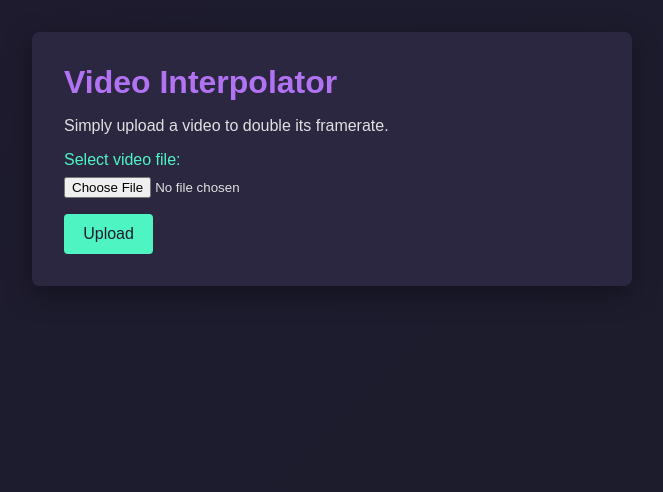
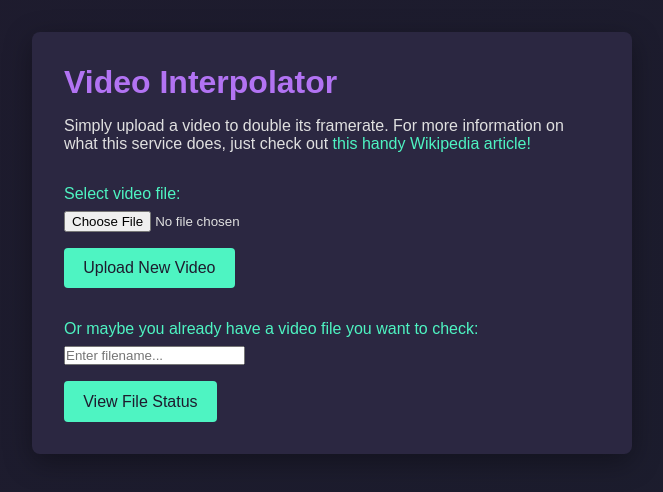
Before and after one commit to k-puig/Video-Interpolation, a React (Vite) app in the folder interp-website/: page / in a window 1280 px wide. Shown: the top 492 px of the page, without its empty margins (308-971 px from the left). Built offline with nearby package versions, Linux system fonts and the light colour scheme.

Commit message:
Added button to check the status of a file without uploading anything

```diff
--- a/interp-website/src/pages/StatusPage.tsx
+++ b/interp-website/src/pages/StatusPage.tsx
@@ -63,7 +63,7 @@
       {!error && (
         <>
           <p>
-            Feel free to save the URL and check the status again at any time!
+            Feel free to save the URL and/or filename to check the status again at any time!
           </p>
           <p>
             Checking status for:
--- a/interp-website/src/pages/UploadPage.tsx
+++ b/interp-website/src/pages/UploadPage.tsx
@@ -2,6 +2,7 @@
 import { useNavigate } from 'react-router-dom';
 
 function UploadPage() {
+  const [inputFileName, setInputFileName] = useState('');
   const [selectedFile, setSelectedFile] = useState<File | null>(null);
   const [infoMessage, setInfoMessage] = useState('');
   const navigate = useNavigate();
@@ -43,20 +44,44 @@
     }
   };
 
+  const handleInputFileChange = (e: React.ChangeEvent<HTMLInputElement>) => {
+    if (e.target.value) {
+      e.target.value = e.target.value.replace("\n", "");
+      setInputFileName(e.target.value);
+    }
+  };
+
+  const handleSwitchToStatus = () => {
+    navigate(`/status?file=${inputFileName}`)
+  };
+
   return (
     <div className="container">
       <h1>Video Interpolator</h1>
-      <p>Simply upload a video to double its framerate.</p>
-      <label htmlFor="file">Select video file:</label>
-      <input type="file" id="file" onChange={handleFileChange} />
+      <p>
+        Simply upload a video to double its framerate. For more information on what this service does, just check out <a href="https://en.wikipedia.org/wiki/Motion_interpolation">this handy Wikipedia article!</a>
+      </p>
 
-      <div style={{ marginTop: '1rem' }}>
-        <button onClick={handleUpload}>Upload</button>
+      <div style={{ marginTop:"2rem" }}>
+        <label htmlFor="file">Select video file:</label>
+        <input id="uploadFile" type="file" onChange={handleFileChange} />
+        <div style={{ marginTop: '1rem' }}>
+          <button onClick={handleUpload}>Upload New Video</button>
+        </div>
+      </div>
+
+      <div style={{ marginTop:"2rem" }}>
+        <label htmlFor="file">Or maybe you already have a video file you want to check:</label>
+        <input id="inputFileName" type="text" onChange={handleInputFileChange} placeholder="Enter filename..."></input>
+        <div style={{ marginTop: '1rem' }}>
+          <button onClick={handleSwitchToStatus}>View File Status</button>
+        </div>
       </div>
 
       {infoMessage && (
-        <p style={{ marginTop: '1rem', color: '#fbfcfc' }}>{infoMessage}</p>
+        <div style={{ marginTop: '1rem', color: '#fbfcfc' }}>{infoMessage}</div>
       )}
+
     </div>
   );
 }
```
